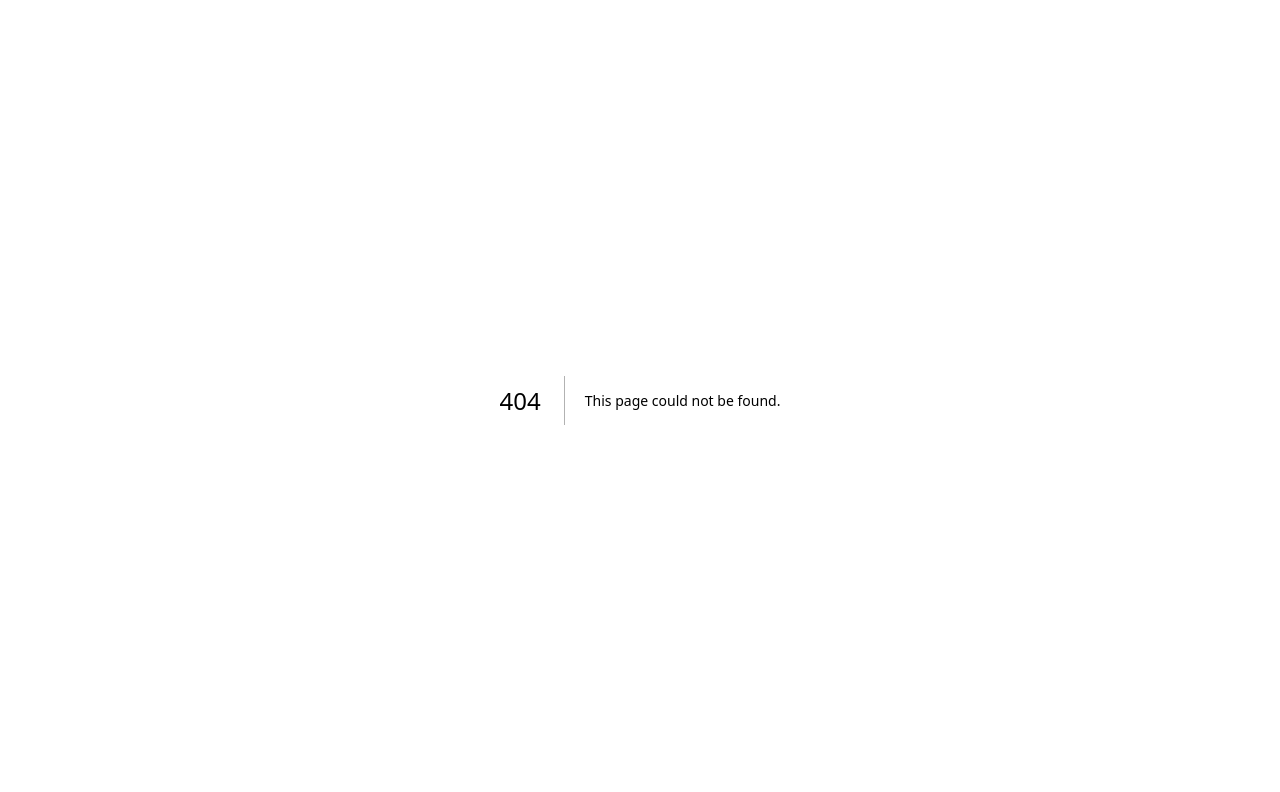
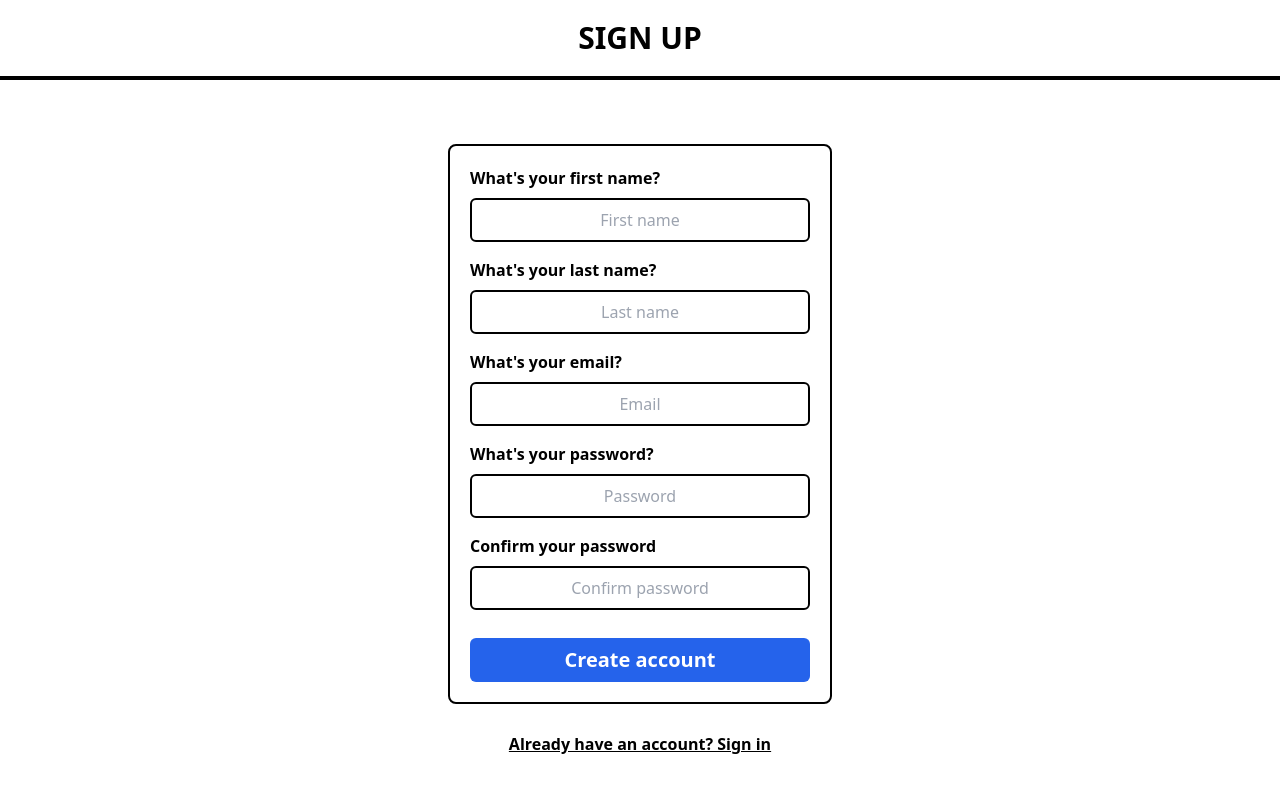
Before and after one commit to BarnabePILLIAUDIN/barnabe-pilliaudin-blog, a Next.js app: page /sign-up in a window 1280 px wide. Before the commit this address had no page. Shown: the top 792 px of the page. Built offline with nearby package versions, Linux system fonts and the light colour scheme.

Commit message:
Sign in and Sign up forms Added the components for those forms

```diff
--- a/package.json
+++ b/package.json
@@ -10,12 +10,16 @@
   },
   "dependencies": {
     "@corex/deepmerge": "^4.0.43",
+    "@heroicons/react": "^2.0.18",
+    "@tanstack/react-query": "^5.13.4",
+    "axios": "^1.6.2",
     "clsx": "^2.0.0",
     "dotenv": "^16.3.1",
     "eslint-config-prettier": "^9.1.0",
     "eslint-config-react": "^1.1.7",
     "eslint-prettier-config": "^1.0.1",
     "formik": "^2.4.5",
+    "heroicons": "^2.0.18",
     "jsonwebtoken": "^9.0.2",
     "knex": "^3.1.0",
     "ms": "^2.1.3",
@@ -25,7 +29,7 @@
     "prettier": "^3.1.1",
     "react": "^18",
     "react-dom": "^18",
-    "yup": "^1.3.2"
+    "yup": "^1.3.3"
   },
   "devDependencies": {
     "autoprefixer": "^10.0.1",
--- a/src/pages/_app.js
+++ b/src/pages/_app.js
@@ -1,5 +1,11 @@
 import "@/styles/globals.css"
+import { QueryClient, QueryClientProvider } from "@tanstack/react-query"
 
-export default function App({ Component, pageProps }) {
-  return <Component {...pageProps} />
-}
+const queryClient = new QueryClient()
+const App = ({ Component, pageProps }) => (
+  <QueryClientProvider client={queryClient}>
+    <Component {...pageProps} />
+  </QueryClientProvider>
+)
+
+export default App
--- /dev/null
+++ b/src/pages/sign-in.jsx
@@ -0,0 +1,78 @@
+import { emailValidator, passwordValidator } from "@/utils/validator"
+import Button from "@/web/components/ui/Button"
+import FormField from "@/web/components/ui/FormField"
+import axios from "axios"
+import { Form, Formik } from "formik"
+import Link from "next/link"
+import { useRouter } from "next/router"
+import * as yup from "yup"
+
+const initialValues = {
+  firstName: "",
+  lastName: "",
+  email: "",
+  password: "",
+  confirmPassword: "",
+}
+const validationSchema = yup.object({
+  email: emailValidator.required("Email is required"),
+  password: passwordValidator.required("Password is required"),
+})
+const formFields = [
+  {
+    name: "email",
+    type: "email",
+    placeholder: "Email",
+    label: "What's your email ?",
+  },
+  {
+    name: "password",
+    type: "password",
+    placeholder: "Password",
+    label: "What's your password ?",
+  },
+]
+const SignIn = () => {
+  const router = useRouter()
+  const handleSubmit = async ({ email, password }) => {
+    const {
+      data: {
+        result: [token],
+      },
+    } = await axios.post("/api/sessions", { email, password })
+    localStorage.setItem("token", token)
+    router.push("/")
+  }
+
+  return (
+    <>
+      <h2 className="text-3xl font-bold text-center py-5 border-b-4 border-black uppercase">
+        sign in
+      </h2>
+      <Formik
+        initialValues={initialValues}
+        onSubmit={handleSubmit}
+        validationSchema={validationSchema}
+        className="block mx-auto w-screen "
+      >
+        <Form className="flex justify-center w-screen ">
+          <div className="flex flex-col gap-4 mt-16 w-96 border-2 border-black p-5 rounded-lg">
+            {formFields.map((field) => (
+              <FormField key={field.name} {...field} />
+            ))}
+            <Button type="submit" variant="primary" className="mt-3">
+              Sign in
+            </Button>
+          </div>
+        </Form>
+      </Formik>
+      <div className="mt-7 flex justify-center">
+        <Link href="/sign-up" className="text-center underline font-semibold">
+          You don't have an account and want to create on? Sign up
+        </Link>
+      </div>
+    </>
+  )
+}
+
+export default SignIn
--- /dev/null
+++ b/src/pages/sign-up.jsx
@@ -0,0 +1,114 @@
+import {
+  emailValidator,
+  firstNameValidator,
+  lastNameValidator,
+  passwordValidator,
+} from "@/utils/validator"
+import Alert from "@/web/components/ui/Alert"
+import Button from "@/web/components/ui/Button"
+import FormField from "@/web/components/ui/FormField"
+import { useMutation } from "@tanstack/react-query"
+import axios from "axios"
+import { Form, Formik } from "formik"
+import Link from "next/link"
+import * as yup from "yup"
+
+const initialValues = {
+  firstName: "",
+  lastName: "",
+  email: "",
+  password: "",
+  confirmPassword: "",
+}
+const validationSchema = yup.object({
+  firstName: firstNameValidator.required("First name is required"),
+  lastName: lastNameValidator.required("Last name is required"),
+  email: emailValidator.required("Email is required"),
+  password: passwordValidator.required("Password is required"),
+  _confirmPassword: passwordValidator
+    .required("You need to confirm your password")
+    .oneOf([yup.ref("password"), null], "Passwords must match")
+    .label("Confirm password"),
+})
+const formFields = [
+  {
+    name: "firstName",
+    type: "text",
+    placeholder: "First name",
+    label: "What's your first name?",
+  },
+  {
+    name: "lastName",
+    type: "text",
+    placeholder: "Last name",
+    label: "What's your last name?",
+  },
+  {
+    name: "email",
+    type: "email",
+    placeholder: "Email",
+    label: "What's your email?",
+  },
+  {
+    name: "password",
+    type: "password",
+    placeholder: "Password",
+    label: "What's your password?",
+  },
+  {
+    name: "_confirmPassword",
+    type: "password",
+    placeholder: "Confirm password",
+    label: "Confirm your password",
+  },
+]
+const SignUp = () => {
+  const { mutateAsync, isSuccess, isLoading } = useMutation({
+    mutationFn: (values) => {
+      axios.post("/api/users", values)
+    },
+  })
+  const handleSubmit = async ({ _confirmPassword, ...values }) => {
+    await mutateAsync(values)
+  }
+
+  return (
+    <>
+      <h2 className="text-3xl font-bold text-center py-5 border-b-4 border-black uppercase">
+        sign up
+      </h2>
+      {isSuccess ? (
+        <div className=" mx-5 py-2 px-5 mt-5">
+          <Alert variant="info">
+            Your account has been created. You can now sign in.
+          </Alert>
+        </div>
+      ) : (
+        <Formik
+          initialValues={initialValues}
+          onSubmit={handleSubmit}
+          validationSchema={validationSchema}
+          className="block mx-auto w-screen "
+        >
+          <Form className="flex justify-center w-screen ">
+            <div className="flex flex-col gap-4 mt-16 w-96 border-2 border-black p-5 rounded-lg">
+              {formFields.map((field) => (
+                <FormField key={field.name} {...field} />
+              ))}
+              <Button type="submit" variant="primary" className="mt-3">
+                {isLoading ? "Loading" : "Create account"}
+              </Button>
+            </div>
+          </Form>
+        </Formik>
+      )}
+      <div className="mt-7 flex justify-center">
+        <Link href="/sign-in" className="text-center underline font-semibold">
+          Already have an account? Sign in
+        </Link>
+      </div>
+    </>
+  )
+}
+
+export default SignUp
--- /dev/null
+++ b/src/web/components/ui/Alert.jsx
@@ -0,0 +1,27 @@
+import { InformationCircleIcon } from "@heroicons/react/24/outline"
+import clsx from "clsx"
+
+const variants = {
+  info: "bg-blue-100 text-blue-900",
+  danger: "bg-red-100 text-red-900",
+}
+const Alert = (props) => {
+  const {
+    as: Component = "div",
+    variant = "info",
+    children,
+    ...otherProps
+  } = props
+
+  return (
+    <Component
+      className={clsx("flex gap-4 p-4 rounded-md  flex-row", variants[variant])}
+      {...otherProps}
+    >
+      <InformationCircleIcon className={clsx("w-6", variants[variant])} />
+      {children}
+    </Component>
+  )
+}
+
+export default Alert
--- /dev/null
+++ b/src/web/components/ui/Button.jsx
@@ -0,0 +1,33 @@
+import clsx from "clsx"
+
+const variants = {
+  primary: "bg-blue-600 active:bg-blue-700 text-white",
+  secondary: "bg-green-600 active:bg-green-700 text-white",
+}
+const sizes = {
+  sm: "px-2 py-1.5 text-lg",
+  md: "px-3 py-2 text-xl font-semibold",
+}
+const Button = (props) => {
+  const {
+    as: Component = "button",
+    variant = "primary",
+    size = "md",
+    className,
+    ...otherProps
+  } = props
+
+  return (
+    <Component
+      className={clsx(
+        "disabled:bg-gray-400 rounded-md",
+        variants[variant],
+        sizes[size],
+        className,
+      )}
+      {...otherProps}
+    />
+  )
+}
+
+export default Button
--- /dev/null
+++ b/src/web/components/ui/FormField.jsx
@@ -0,0 +1,33 @@
+import Alert from "@/web/components/ui/Alert"
+import Input from "@/web/components/ui/Input"
+import clsx from "clsx"
+import { useField } from "formik"
+
+const FormField = (props) => {
+  const {
+    as: Component = Input,
+    name,
+    label,
+    children,
+    className,
+    ...otherProps
+  } = props
+  const [field, { error, touched }] = useField(name)
+  const hasError = touched && error
+
+  return (
+    <label className={clsx("flex flex-col gap-2", className)}>
+      {label && <span className="font-semibold">{label}</span>}
+      <Component
+        name={name}
+        {...field}
+        {...otherProps}
+        className={clsx("rounded-md", { "border-red-600": hasError })}
+      />
+      {hasError && <span className="text-sm text-red-500">{error}</span>}
+      {children && <Alert>{children}</Alert>}
+    </label>
+  )
+}
+
+export default FormField
--- /dev/null
+++ b/src/web/components/ui/Input.jsx
@@ -0,0 +1,14 @@
+import clsx from "clsx"
+
+const Input = ({ field, className, ...otherProps }) => (
+  <input
+    {...otherProps}
+    {...field}
+    className={clsx(
+      "border-2 p-2 border-black placeholder:text-center text-center",
+      className,
+    )}
+  />
+)
+
+export default Input
--- a/tailwind.config.js
+++ b/tailwind.config.js
@@ -2,8 +2,7 @@
 module.exports = {
   content: [
     "./src/pages/**/*.{js,ts,jsx,tsx,mdx}",
-    "./src/components/**/*.{js,ts,jsx,tsx,mdx}",
-    "./src/app/**/*.{js,ts,jsx,tsx,mdx}",
+    "./src/web/components/**/*.{js,ts,jsx,tsx,mdx}",
   ],
   theme: {
     extend: {
```
Also changed, not shown: src/pages/index.jsx (renamed from src/pages/index.js), 1 other file (tests, documents, lock files or other folders).
